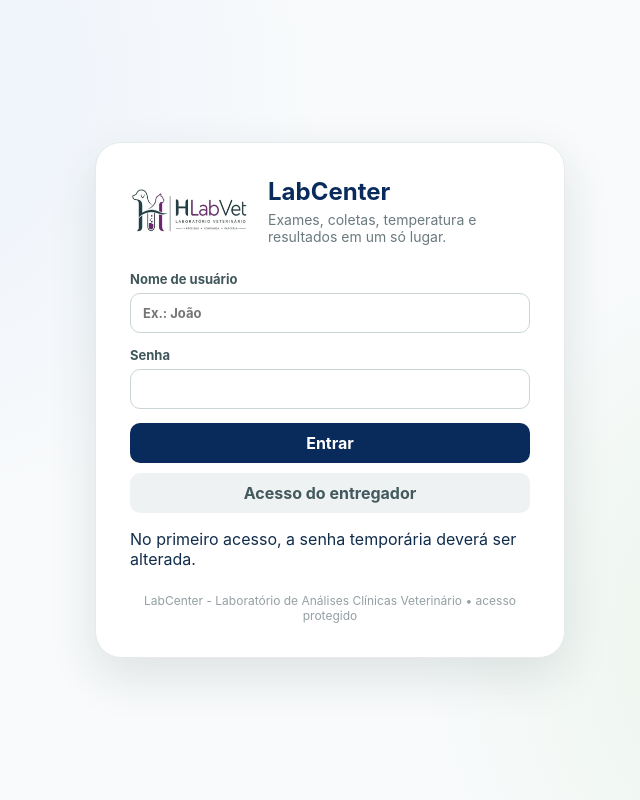
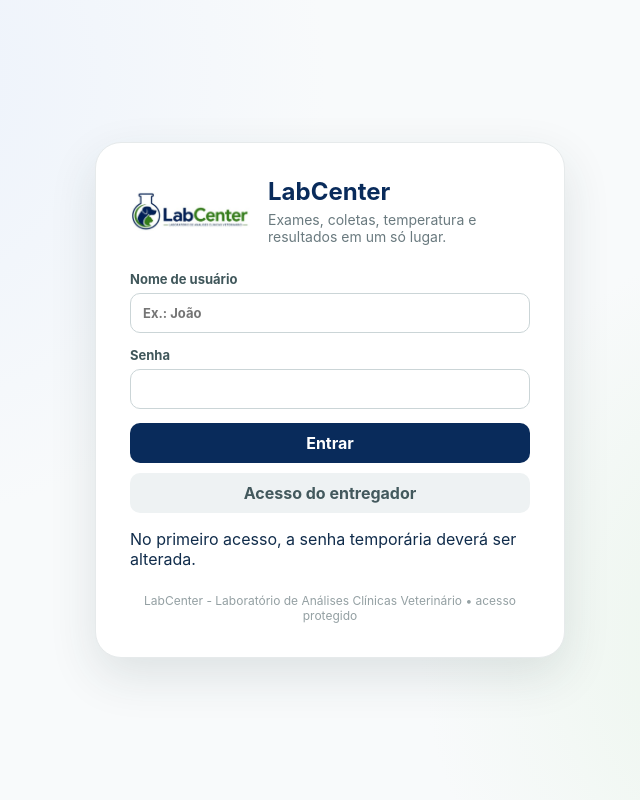
Before and after one commit to thalesalcantara/hlabvet, a website: page public/index.html in a window 1280 px wide. Shown: the whole page, without its empty margins (310-950 px from the left). Drawn offline with Linux system fonts and the light colour scheme; no server answers.

Commit message:
Usar logo oficial LabCenter em todas as telas e impressões

```diff
--- a/public/index.html
+++ b/public/index.html
@@ -5,7 +5,7 @@
   <meta name="viewport" content="width=device-width,initial-scale=1,viewport-fit=cover" />
   <meta name="theme-color" content="#092b5b" />
   <title>LabCenter</title>
-  <link rel="icon" href="/assets/hlabvet-logo.png" />
+  <link rel="icon" href="/assets/labcenter-logo.png" />
   <link rel="stylesheet" href="/styles.css" />
 </head>
 <body>
@@ -14,7 +14,7 @@
 
   <main id="loginView" class="auth-shell hidden">
     <section class="auth-card">
-      <div class="brand-lockup"><img src="/assets/hlabvet-logo.png" alt="LabCenter" /><div><h1>LabCenter</h1><p>Exames, coletas, temperatura e resultados em um só lugar.</p></div></div>
+      <div class="brand-lockup"><img src="/assets/labcenter-logo.png" alt="LabCenter" /><div><h1>LabCenter</h1><p>Exames, coletas, temperatura e resultados em um só lugar.</p></div></div>
       <form id="loginForm" class="stack">
         <label>Nome de usuário<input name="username" autocomplete="username" required placeholder="Ex.: João" /></label>
         <label>Senha<input name="password" type="password" autocomplete="current-password" required /></label>
@@ -29,7 +29,7 @@
 
   <div id="appView" class="app-shell hidden">
     <aside class="sidebar">
-      <div class="side-brand"><img src="/assets/hlabvet-logo.png" alt="LabCenter"><strong>Resultados</strong></div>
+      <div class="side-brand"><img src="/assets/labcenter-logo.png" alt="LabCenter"><strong>Resultados</strong></div>
       <nav id="nav"></nav>
       <div class="side-user"><div id="sideUser"></div><button id="logoutBtn" class="btn ghost small">Sair</button></div>
     </aside>
```
